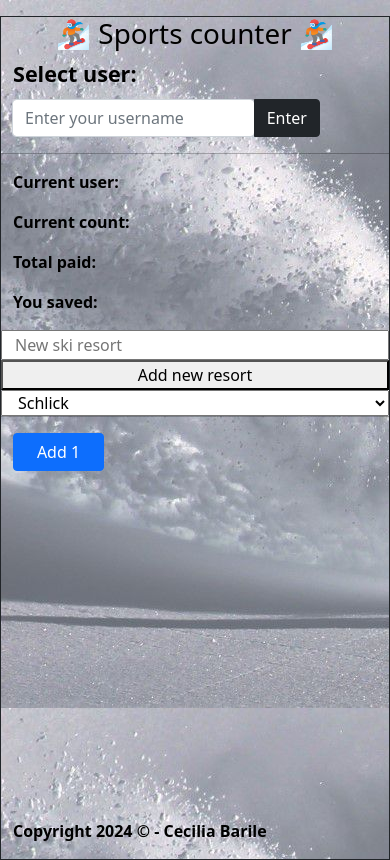
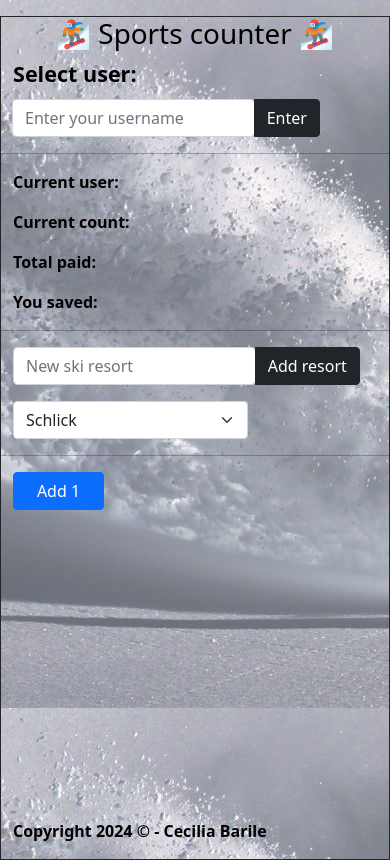
Before and after one commit to Cecilia-bot/sport_counter, a Flask app: page / in a window 390 px wide. Run offline with Flask 3, Linux system fonts and the light colour scheme.

Commit message:
SC-13: Feature: make mobile friendly/responsive

```diff
--- a/templates/index.html
+++ b/templates/index.html
@@ -25,18 +25,25 @@
                         <button value="select_user" name="action" id="select_user" class="btn btn-dark">Enter</button>
                     </fieldset>
                     <hr class="dashed">
-                    <p><label>Current user: </label><label id="current_user"></label></p>
-                    <p><label>Current count: </label><label id="counter"></label></p>
-                    <p><label>Total paid: </label><label id="total_paid"></label></p>
-                    <p><label>You saved: </label><label id="you_saved"></label></p>
-                    <input type="text" id="skiresort_name" placeholder="New ski resort" name="resorts">
-                    <button value="add_new_resort" name="action" id="add_new_resort">Add new resort</button>
+                    <p><label>Current user:&nbsp;</label><label id="current_user"> </label></p>
+                    <p><label>Current count:&nbsp;</label><label id="counter"></label></p>
+                    <p><label>Total paid:&nbsp;</label><label id="total_paid"></label></p>
+                    <p><label>You saved:&nbsp;</label><label id="you_saved"></label></p>
+                    <hr class="dashed">
+                    <div class="input-group mb-3">
+                        <div class="col-8 col-md-6 col-lg-5">
+                            <input type="text" id="skiresort_name" placeholder="New ski resort" name="resorts" class="form-control">
+                        </div>
+                        <button value="add_new_resort" name="action" id="add_new_resort" class="btn btn-dark">Add resort</button>
+                    </div>
                     <br>
-                    <select id="skiresorts">
-                        {% for resort in resorts %}
-                            <option value="{{ resort }}">{{ resort }}</option>
-                        {% endfor %}
-                    </select>
+                    <div class="col-8 col-md-6 col-lg-5 mb-3 text-center">
+                        <select id="skiresorts" class="form-select">
+                            {% for resort in resorts %}
+                                <option value="{{ resort }}">{{ resort }}</option>
+                            {% endfor %}
+                        </select>
+                    </div>
                     <hr class="dashed">
                     <fieldset class="input-group">
                         <button value="add" name="action" id="add" class="btn btn-primary col-3">Add 1</button>
```
